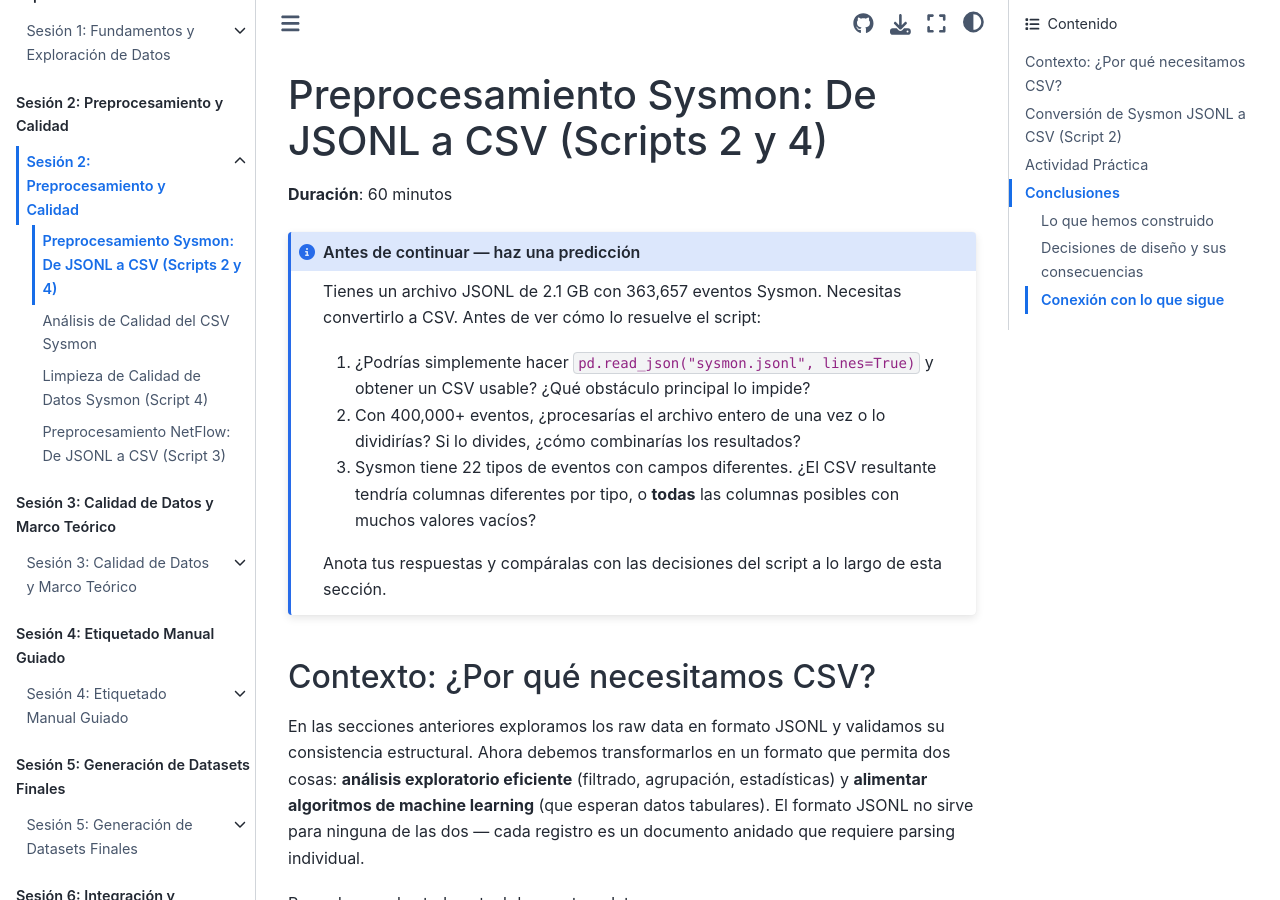
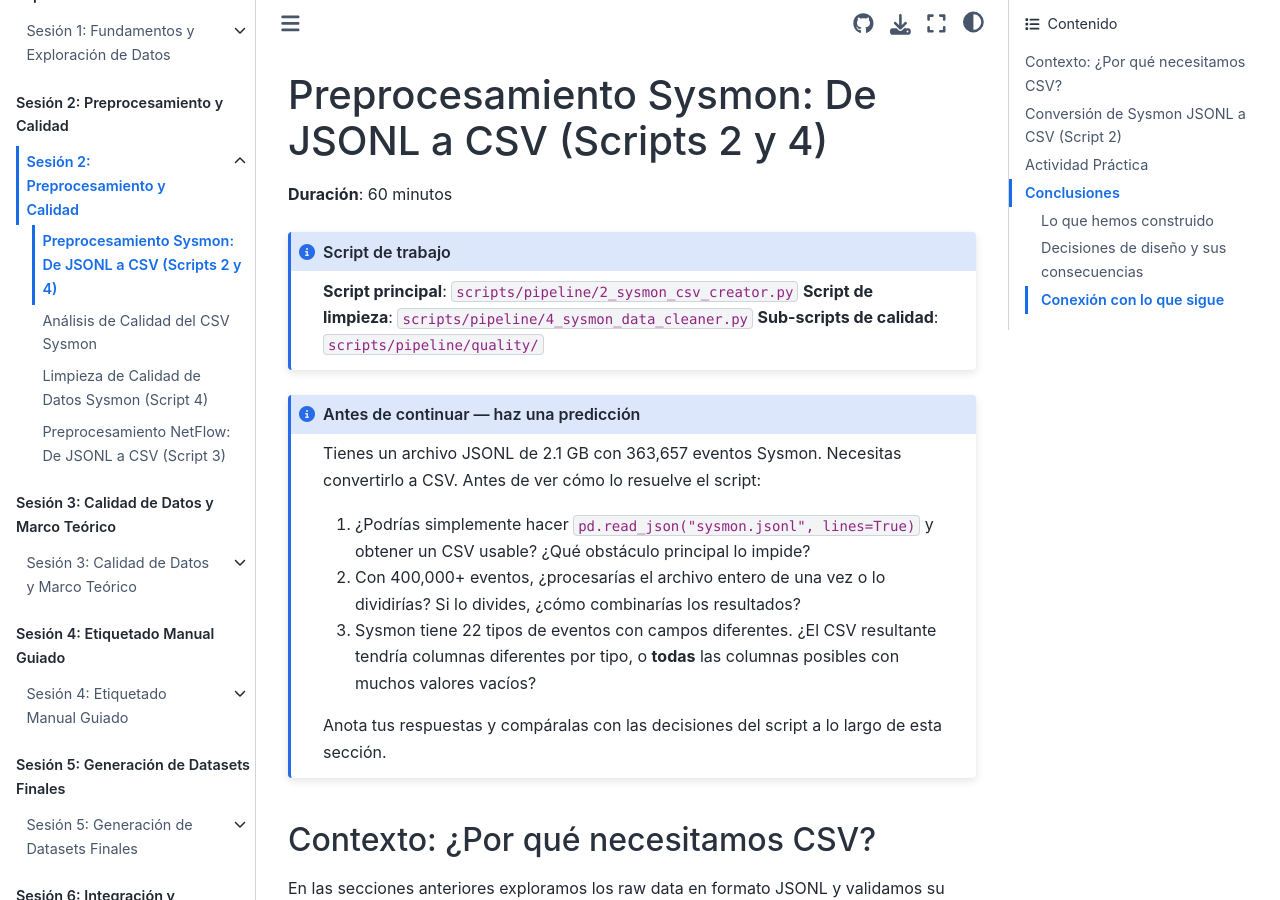
Before and after one commit to ollerenac/curso2026, a Jupyter Book: the page built from sesion-2/1-preprocesamiento-sysmon.md, in a window 1280 px wide and 900 px high. Built offline with Jupyter Book 1.0.4 settings and Sphinx 7.4.7 and the Sphinx Book theme 1.1.4, drawn with Linux system fonts in a browser that asks for light colours.

Commit message:
Add script reference admonition blocks to all sesion-2 markdown files
Co-Authored-By: Claude Opus 4.6 <noreply@anthropic.com>

````diff
--- a/sesion-2/1-preprocesamiento-sysmon.md
+++ b/sesion-2/1-preprocesamiento-sysmon.md
@@ -1,6 +1,14 @@
 # Preprocesamiento Sysmon: De JSONL a CSV (Scripts 2 y 4)
 
 **Duración**: 60 minutos
+
+```{admonition} Script de trabajo
+:class: note
+
+**Script principal**: `scripts/pipeline/2_sysmon_csv_creator.py`
+**Script de limpieza**: `scripts/pipeline/4_sysmon_data_cleaner.py`
+**Sub-scripts de calidad**: `scripts/pipeline/quality/`
+```
 
 ```{admonition} Antes de continuar — haz una predicción
 :class: note
````
Also changed, not shown: sesion-2/2-analisis-calidad-csv.md (+7 -0 lines), sesion-2/3-limpieza-sysmon.md (+7 -0 lines), sesion-2/4-preprocesamiento-netflow.md (+6 -0 lines).
